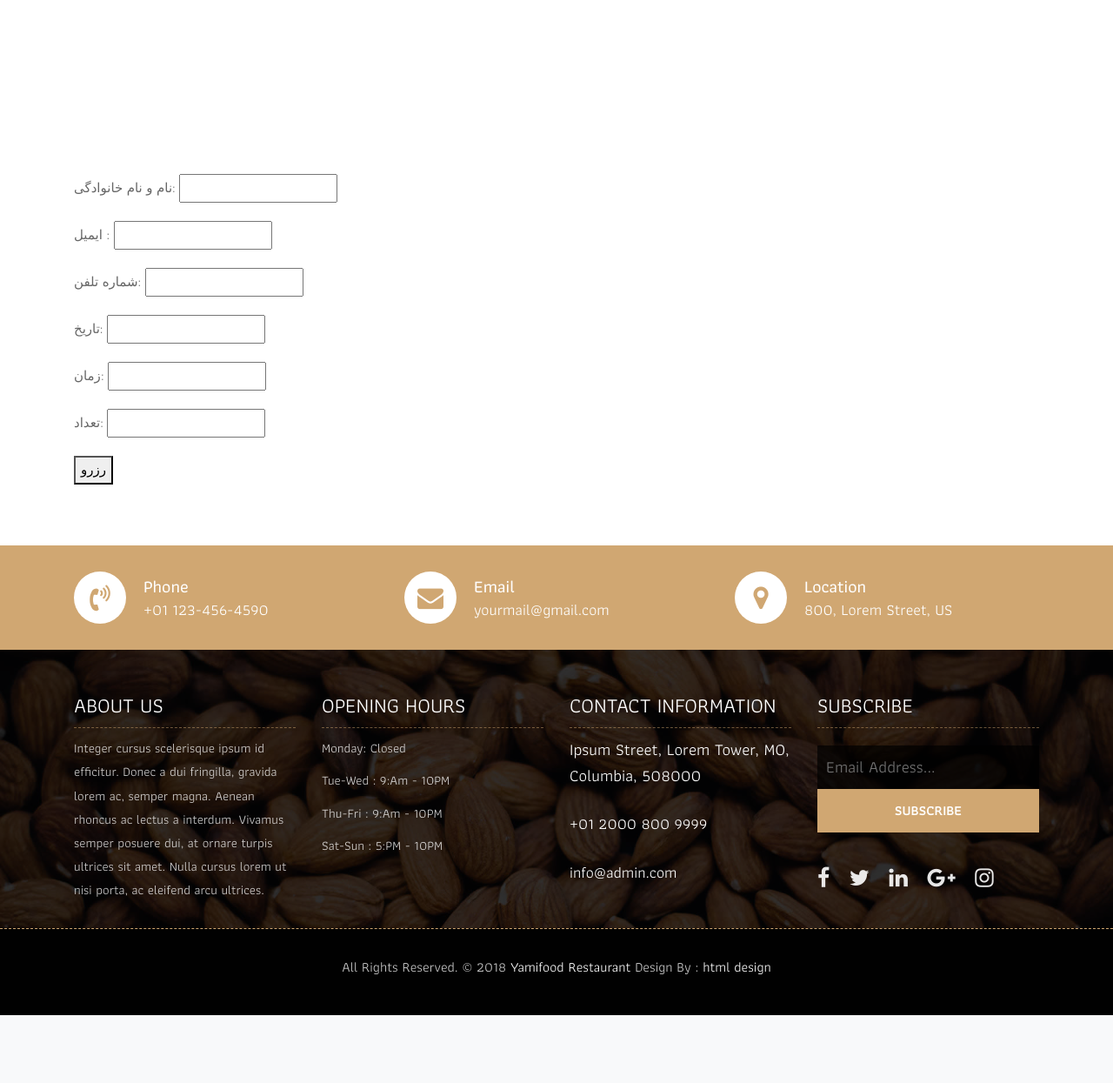
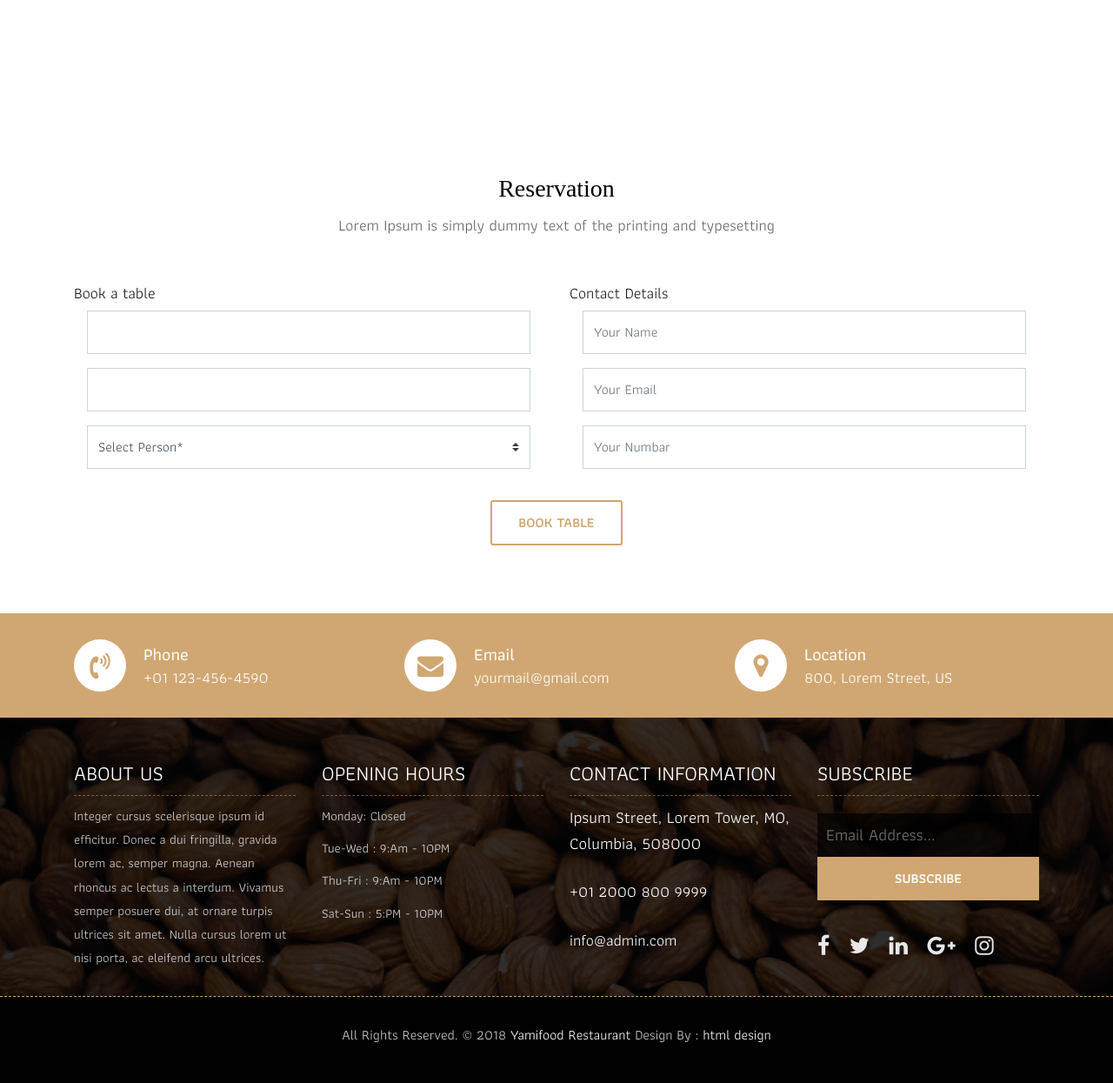
Before and after one commit to MohammadTohidiNasab/restaurant, a Django app: page /book/ in a window 1280 px wide. Shown: the part 456-1701 px from the top of the page at 87% size. Before the commit the page ends 1623 px from the top, so only its background shows below. Run offline with Django 4.2, Linux system fonts and the light colour scheme; some libraries are stand-ins or nearby versions; some web fonts are replaced.

Commit message:
reserve form

```diff
--- a/restaurant/reservation/templates/reservation.html
+++ b/restaurant/reservation/templates/reservation.html
@@ -27,12 +27,85 @@
 	<div class="customer-reviews-box">
 		<div class="container">
 
-			<form method ='POST'>
-				{% csrf_token %}
-				{{form.as_p}}
-				<button = type ='submit'>رزرو</button>
-			</form>
-
+			<div class="row">
+				<div class="col-lg-12">
+					<div class="heading-title text-center">
+						<h2>Reservation</h2>
+						<p>Lorem Ipsum is simply dummy text of the printing and typesetting</p>
+					</div>
+				</div>
+			</div>
+			<div class="row">
+				<div class="col-lg-12 col-sm-12 col-xs-12">
+					<div class="contact-block">
+						<form method='POST'>
+						{% csrf_token %}
+							<div class="row">
+								<div class="col-md-6">
+									<h3>Book a table</h3>
+									<div class="col-md-12">
+										<div class="form-group">
+											<input id="input_date" class="datepicker picker__input form-control" name="date" type="text" value="" equired data-error="Please enter Date">
+											<div class="help-block with-errors"></div>
+										</div>
+									</div>
+									<div class="col-md-12">
+										<div class="form-group">
+											<input id="input_time" name='time' class="time form-control picker__input" required data-error="Please enter time">
+											<div class="help-block with-errors"></div>
+										</div>
+									</div>
+									<div class="col-md-12">
+										<div class="form-group">
+											<select class="custom-select d-block form-control" name='numbar' id="person" required data-error="Please select Person">
+											  <option disabled selected>Select Person*</option>
+											  <option value="1">1</option>
+											  <option value="2">2</option>
+											  <option value="3">3</option>
+											  <option value="4">4</option>
+											  <option value="5">5</option>
+											  <option value="6">6</option>
+											  <option value="7">7</option>
+											</select>
+											<div class="help-block with-errors"></div>
+										</div>
+									</div>
+								</div>
+								<div class="col-md-6">
+									<h3>Contact Details</h3>
+									<div class="col-md-12">
+										<div class="form-group">
+											<input type="text" class="form-control" id="name" name="name" placeholder="Your Name" required data-error="Please enter your name">
+											<div class="help-block with-errors"></div>
+										</div>
+									</div>
+									<div class="col-md-12">
+										<div class="form-group">
+											<input type="text" placeholder="Your Email" id="email" class="form-control" name="email" required data-error="Please enter your email">
+											<div class="help-block with-errors"></div>
+										</div>
+									</div>
+									<div class="col-md-12">
+										<div class="form-group">
+											<input type="text" placeholder="Your Numbar" id="phone" class="form-control" name="phone" required data-error="Please enter your Numbar">
+											<div class="help-block with-errors"></div>
+										</div>
+									</div>
+								</div>
+								<div class="col-md-12">
+									<div class="submit-button text-center">
+										<button class="btn btn-common" id="submit" type="submit">Book Table</button>
+										<div id="msgSubmit" class="h3 text-center hidden"></div>
+										<div class="clearfix"></div>
+									</div>
+								</div>
+							</div>
+						</form>
+					</div>
+				</div>
+			</div>
+		</div>
+	</div>
 		</div>
 	</div>
 	<!-- End Customer Reviews -->
```
